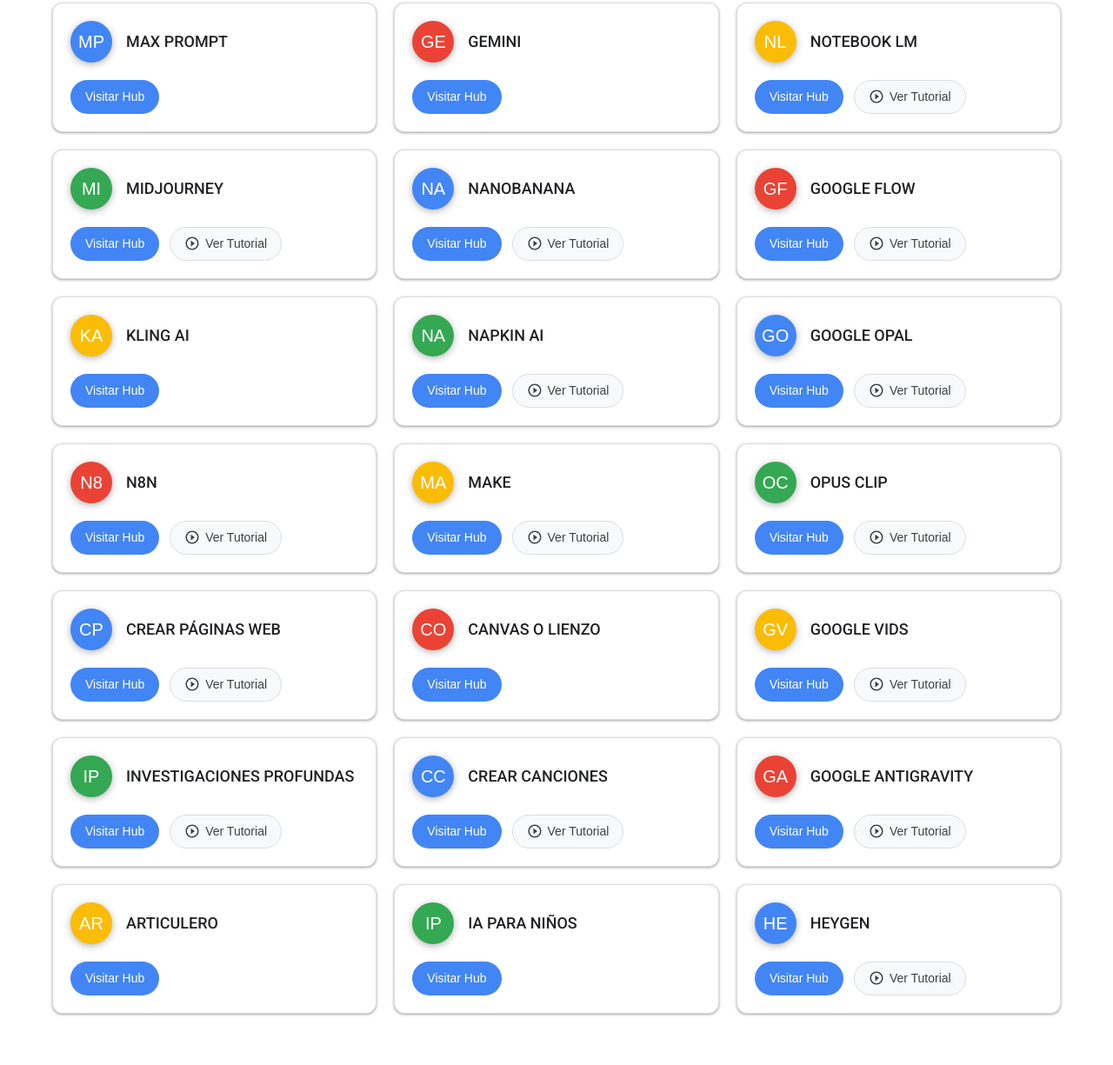
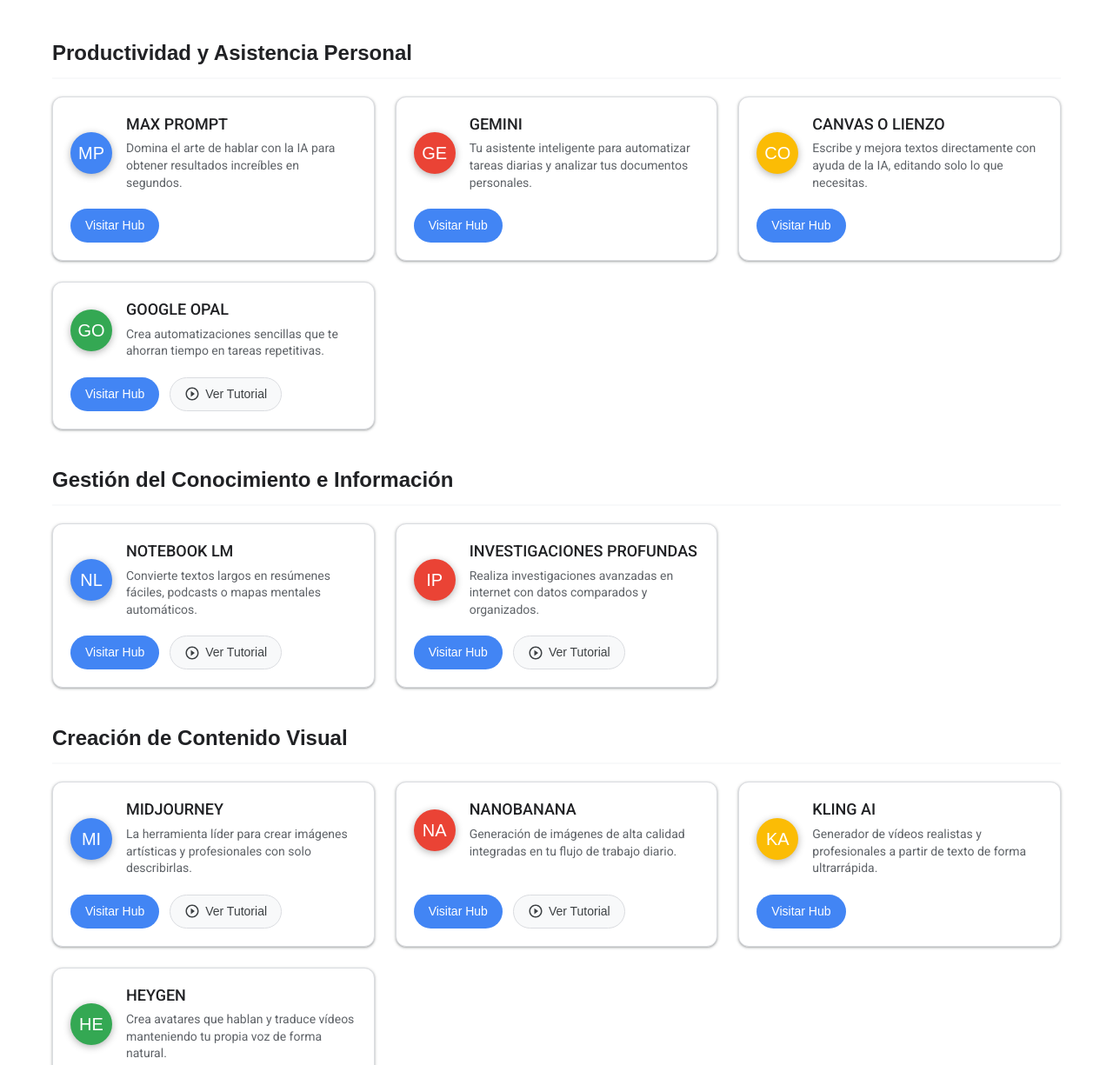
Before and after one commit to paumartifelip-cpu/talentlandpaumarti, a plain HTML site: page index.html in a window 1280 px wide. Shown: the part 264-1489 px from the top of the page at 87% size. Drawn offline with Linux system fonts and the light colour scheme; a web font is replaced by a local one.

Commit message:
Organize tools into sections with descriptions (PDF excluded due to size)

```diff
--- a/index.html
+++ b/index.html
@@ -30,8 +30,8 @@
     </header>
 
     <main class="main-content">
-        <div class="grid-container" id="toolsGrid">
-            <!-- Cards will be injected via JS -->
+        <div id="toolsGrid">
+            <!-- Sections and Grids will be injected via JS -->
         </div>
         <div id="noResults" class="no-results" style="display: none;">
             <p>No se encontraron resultados de búsqueda.</p>
--- a/script.js
+++ b/script.js
@@ -1,25 +1,34 @@
 const toolsData = [
-    { title: "MAX PROMPT", url: "https://chatgpt.com/g/g-688089637d1c8191bbf0c2a936580018-max-prompt", video: null },
-    { title: "GEMINI", url: "https://gemini.google.com/app", video: null },
-    { title: "NOTEBOOK LM", url: "https://notebooklm.google/", video: "https://youtu.be/cWDuY4nu-ME" },
-    { title: "MIDJOURNEY", url: "https://www.midjourney.com/", video: "https://youtu.be/i2EvIWFKCmk" },
-    { title: "NANOBANANA", url: "https://gemini.google.com/app", video: "https://youtu.be/qM7QGMTSTCw" },
-    { title: "GOOGLE FLOW", url: "https://labs.google/flow/about", video: "https://youtu.be/QO3MIleJ0Yo" },
-    { title: "KLING AI", url: "https://app.klingai.com/global/", video: null },
-    { title: "NAPKIN AI", url: "https://www.napkin.ai/", video: "https://youtu.be/22hrGh8gnM8" },
-    { title: "GOOGLE OPAL", url: "https://opal.google/", video: "https://youtu.be/Wx5L_LEopgU" },
-    { title: "N8N", url: "https://n8n.io/", video: "https://www.youtube.com/playlist?list=PL1NyP0v_EJ5zBAqgfpOlS52LJ7URisaAP" },
-    { title: "MAKE", url: "https://www.make.com/", video: "https://youtu.be/HV4tZUneMXg" },
-    { title: "OPUS CLIP", url: "https://www.opus.pro/es-es", video: "https://youtu.be/deR4y0NGEM4" },
-    { title: "CREAR PÁGINAS WEB", url: "https://lovable.dev/", video: "https://youtu.be/AKKxQcp_Chk" },
-    { title: "CANVAS O LIENZO", url: "https://chatgpt.com/", video: null },
-    { title: "GOOGLE VIDS", url: "https://workspace.google.com/intl/es-419/products/vids/", video: "https://youtube.com/live/XTGB8muRWFM?feature=share" },
-    { title: "INVESTIGACIONES PROFUNDAS", url: "https://gemini.google.com/app", video: "https://youtu.be/FUZV1WVjyKY" },
-    { title: "CREAR CANCIONES", url: "https://suno.com/", video: "https://youtu.be/-a1mXFBSKQA" },
-    { title: "GOOGLE ANTIGRAVITY", url: "https://antigravity.google/", video: "https://www.youtube.com/playlist?list=PL1NyP0v_EJ5x-OPdCIiD-VKJ8X1MpXet3" },
-    { title: "ARTICULERO", url: "https://chatgpt.com/g/g-691a768560748191a76e32f2f960eb1e-articulero-2-0", video: null },
-    { title: "IA PARA NIÑOS", url: "https://chatgpt.com/g/g-68711f8bed148191b3391b1f24652b1d-ia-para-ninos", video: null },
-    { title: "HEYGEN", url: "https://app.heygen.com/", video: "https://youtu.be/JHcJWzERWJM" }
+    // Productividad y Asistencia Personal
+    { title: "MAX PROMPT", url: "https://chatgpt.com/g/g-688089637d1c8191bbf0c2a936580018-max-prompt", description: "Domina el arte de hablar con la IA para obtener resultados increíbles en segundos.", category: "Productividad y Asistencia Personal", video: null },
+    { title: "GEMINI", url: "https://gemini.google.com/app", description: "Tu asistente inteligente para automatizar tareas diarias y analizar tus documentos personales.", category: "Productividad y Asistencia Personal", video: null },
+    { title: "CANVAS O LIENZO", url: "https://chatgpt.com/", description: "Escribe y mejora textos directamente con ayuda de la IA, editando solo lo que necesitas.", category: "Productividad y Asistencia Personal", video: null },
+    { title: "GOOGLE OPAL", url: "https://opal.google/", description: "Crea automatizaciones sencillas que te ahorran tiempo en tareas repetitivas.", category: "Productividad y Asistencia Personal", video: "https://youtu.be/Wx5L_LEopgU" },
+
+    // Gestión del Conocimiento e Información
+    { title: "NOTEBOOK LM", url: "https://notebooklm.google/", description: "Convierte textos largos en resúmenes fáciles, podcasts o mapas mentales automáticos.", category: "Gestión del Conocimiento e Información", video: "https://youtu.be/cWDuY4nu-ME" },
+    { title: "INVESTIGACIONES PROFUNDAS", url: "https://gemini.google.com/app", description: "Realiza investigaciones avanzadas en internet con datos comparados y organizados.", category: "Gestión del Conocimiento e Información", video: "https://youtu.be/FUZV1WVjyKY" },
+
+    // Creación de Contenido Visual
+    { title: "MIDJOURNEY", url: "https://www.midjourney.com/", description: "La herramienta líder para crear imágenes artísticas y profesionales con solo describirlas.", category: "Creación de Contenido Visual", video: "https://youtu.be/i2EvIWFKCmk" },
+    { title: "NANOBANANA", url: "https://gemini.google.com/app", description: "Generación de imágenes de alta calidad integradas en tu flujo de trabajo diario.", category: "Creación de Contenido Visual", video: "https://youtu.be/qM7QGMTSTCw" },
+    { title: "KLING AI", url: "https://app.klingai.com/global/", description: "Generador de vídeos realistas y profesionales a partir de texto de forma ultrarrápida.", category: "Creación de Contenido Visual", video: null },
+    { title: "HEYGEN", url: "https://app.heygen.com/", description: "Crea avatares que hablan y traduce vídeos manteniendo tu propia voz de forma natural.", category: "Creación de Contenido Visual", video: "https://youtu.be/JHcJWzERWJM" },
+
+    // Desarrollo y Creación Web
+    { title: "GOOGLE ANTIGRAVITY", url: "https://antigravity.google/", description: "Diseña apps y páginas web profesionales sin necesidad de saber programación.", category: "Desarrollo y Creación Web", video: "https://www.youtube.com/playlist?list=PL1NyP0v_EJ5x-OPdCIiD-VKJ8X1MpXet3" },
+    { title: "CREAR PÁGINAS WEB", url: "https://lovable.dev/", description: "Construye sitios web completos en minutos simplemente describiendo lo que quieres.", category: "Desarrollo y Creación Web", video: "https://youtu.be/AKKxQcp_Chk" },
+
+    // Audio y Extras Sensacionales
+    { title: "CREAR CANCIONES", url: "https://suno.com/", description: "Crea canciones completas con letra y música desde cero en cualquier estilo.", category: "Audio y Extras Sensacionales", video: "https://youtu.be/-a1mXFBSKQA" },
+    { title: "GOOGLE VIDS", url: "https://workspace.google.com/intl/es-419/products/vids/", description: "Crea presentaciones de vídeo dinámicas y contenido visual para tus proyectos.", category: "Audio y Extras Sensacionales", video: "https://youtube.com/live/XTGB8muRWFM?feature=share" },
+
+    // Automatización y Otras
+    { title: "N8N", url: "https://n8n.io/", description: "Conecta todas tus apps y crea flujos de trabajo automáticos sin límites.", category: "Automatización y Flujos", video: "https://www.youtube.com/playlist?list=PL1NyP0v_EJ5zBAqgfpOlS52LJ7URisaAP" },
+    { title: "MAKE", url: "https://www.make.com/", description: "La plataforma visual para automatizar cualquier proceso digital de forma sencilla.", category: "Automatización y Flujos", video: "https://youtu.be/HV4tZUneMXg" },
+    { title: "OPUS CLIP", url: "https://www.opus.pro/es-es", description: "Convierte vídeos largos en clips cortos virales para redes sociales con un clic.", category: "Edición y Multimedia", video: "https://youtu.be/deR4y0NGEM4" },
+    { title: "NAPKIN AI", url: "https://www.napkin.ai/", description: "Transforma tus ideas y textos en diagramas y visuales explicativos al instante.", category: "Edición y Multimedia", video: "https://youtu.be/22hrGh8gnM8" },
+    { title: "IA PARA NIÑOS", url: "https://chatgpt.com/g/g-68711f8bed148191b3391b1f24652b1d-ia-para-ninos", description: "Una forma segura y divertida de que los más pequeños aprendan y creen con IA.", category: "Otras Herramientas", video: null }
 ];
 
 const colors = ['#4285F4', '#EA4335', '#FBBC05', '#34A853']; // Google colors
@@ -28,7 +37,7 @@ function getInitials(title) {
     if(!title) return '?';
     const words = title.split(' ');
     if(words.length === 1) return words[0].substring(0, 2).toUpperCase();
-    return (words[0][0] + words[1][0]).toUpperCase();
+    return (words[0][0] + (words[1] ? words[1][0] : '')).toUpperCase();
 }
 
 function createCard(tool, index) {
@@ -56,7 +65,10 @@ function createCard(tool, index) {
             <div class="card-icon" style="background-color: ${color}">
                 ${getInitials(tool.title)}
             </div>
-            <h2 class="card-title">${tool.title}</h2>
+            <div class="card-text-content">
+                <h2 class="card-title">${tool.title}</h2>
+                <p class="card-description">${tool.description}</p>
+            </div>
         </div>
         <div class="card-actions">
             ${actionsHTML}
@@ -73,18 +85,40 @@ const noResultsInfo = document.getElementById('noResults');
 
 function renderCards(filterText = '') {
     grid.innerHTML = '';
+
     const filtered = toolsData.filter(tool =>
-        tool.title.toLowerCase().includes(filterText.toLowerCase())
+        tool.title.toLowerCase().includes(filterText.toLowerCase()) ||
+        tool.description.toLowerCase().includes(filterText.toLowerCase()) ||
+        tool.category.toLowerCase().includes(filterText.toLowerCase())
     );
 
     if (filtered.length === 0) {
         noResultsInfo.style.display = 'block';
-    } else {
-        noResultsInfo.style.display = 'none';
-        filtered.forEach((tool, index) => {
-            grid.appendChild(createCard(tool, index));
-        });
+        return;
     }
+
+    noResultsInfo.style.display = 'none';
+
+    // Group by category
+    const categories = [...new Set(filtered.map(tool => tool.category))];
+
+    categories.forEach(category => {
+        const categoryHeader = document.createElement('h2');
+        categoryHeader.className = 'category-header';
+        categoryHeader.innerText = category;
+        grid.appendChild(categoryHeader);
+
+        const categoryGrid = document.createElement('div');
+        categoryGrid.className = 'category-grid';
+
+        filtered
+            .filter(tool => tool.category === category)
+            .forEach((tool, index) => {
+                categoryGrid.appendChild(createCard(tool, index));
+            });
+
+        grid.appendChild(categoryGrid);
+    });
 }
 
 // Initial render
--- a/styles.css
+++ b/styles.css
@@ -133,10 +133,32 @@ body {
     z-index: 10;
 }
 
-.grid-container {
+.grid-container, .category-grid {
     display: grid;
-    grid-template-columns: repeat(auto-fill, minmax(280px, 1fr));
-    gap: 20px;
+    grid-template-columns: repeat(auto-fill, minmax(300px, 1fr));
+    gap: 24px;
+    margin-bottom: 40px;
+}
+
+.category-header {
+    font-size: 24px;
+    font-weight: 600;
+    color: var(--text-primary);
+    margin: 40px 0 20px;
+    padding-bottom: 10px;
+    border-bottom: 2px solid var(--hover-bg);
+    font-family: 'Google Sans', sans-serif;
+}
+
+.card-text-content {
+    flex: 1;
+}
+
+.card-description {
+    font-size: 14px;
+    color: var(--text-secondary);
+    margin-top: 8px;
+    line-height: 1.4;
 }
 
 .card {
```
Also changed, not shown: 1 other file.
